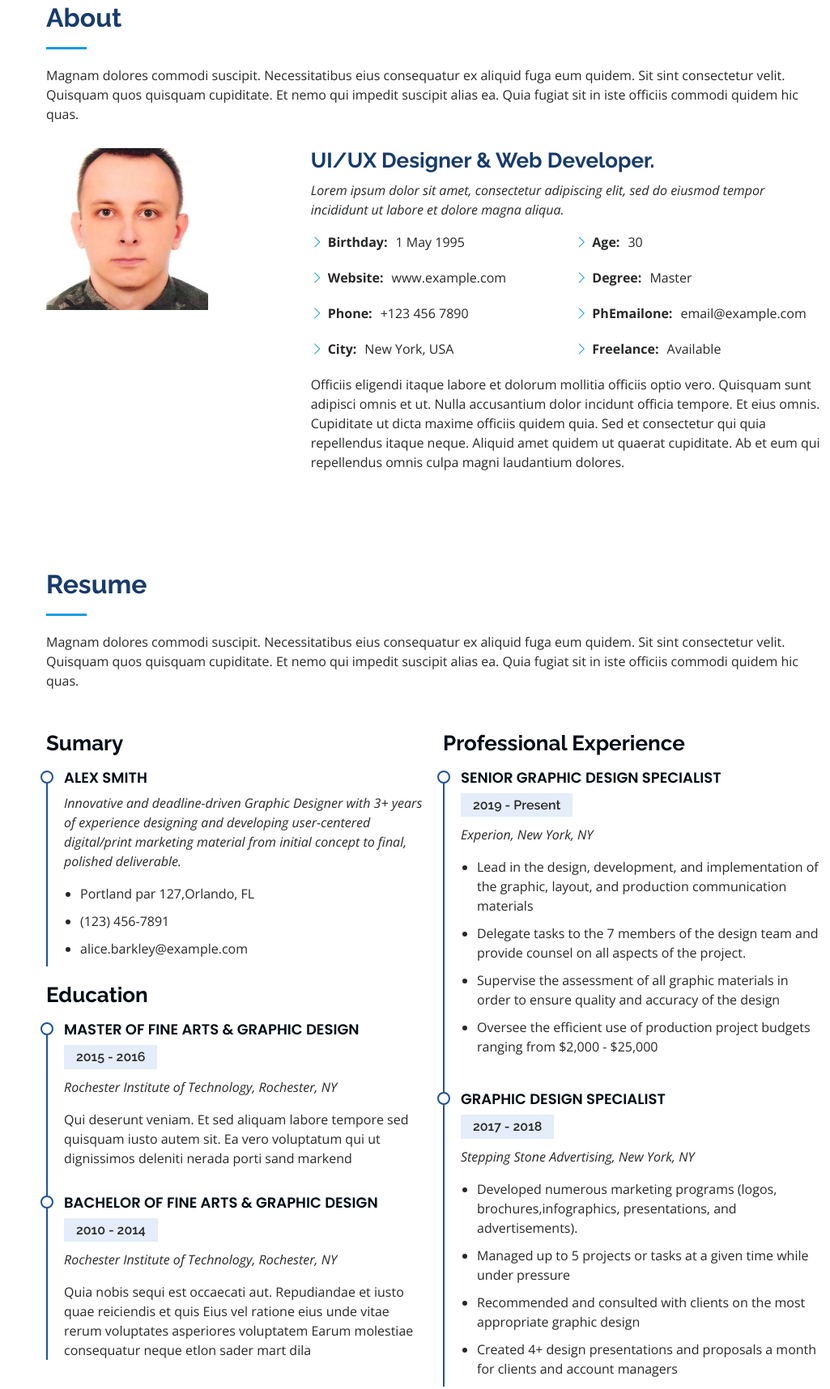
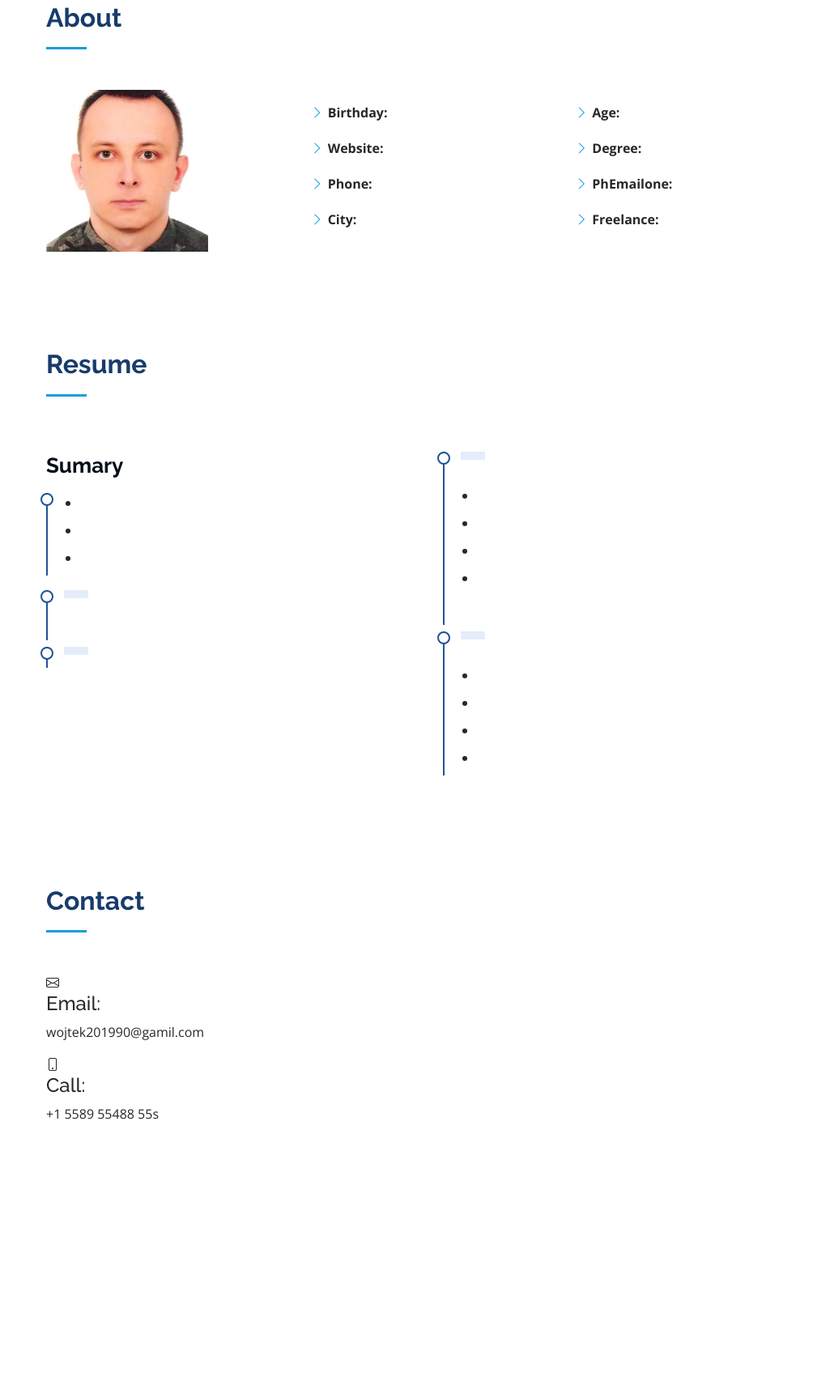
Before and after one commit to WojciechWo/WojciechWo.github.io, a plain HTML site: page index.html in a window 1280 px wide. Shown: the part 857-2573 px from the top of the page at 81% size, without its empty margins (255-1280 px from the left). After the commit the page ends 2391 px from the top, so only its background shows below. Drawn offline with nearby package versions, Linux system fonts and the light colour scheme.

Commit message:
Update index.html

```diff
--- a/index.html
+++ b/index.html
@@ -80,7 +80,7 @@
 
         <div class="section-title">
           <h2>About</h2>
-          <p>Magnam dolores commodi suscipit. Necessitatibus eius consequatur ex aliquid fuga eum quidem. Sit sint consectetur velit. Quisquam quos quisquam cupiditate. Et nemo qui impedit suscipit alias ea. Quia fugiat sit in iste officiis commodi quidem hic quas.</p>
+          <p></p>
         </div>
 
         <div class="row">
@@ -88,32 +88,30 @@
             <img src="assets/img/w.jpg" class="img-fluid" alt="">
           </div>
           <div class="col-lg-8 pt-4 pt-lg-0 content" data-aos="fade-left">
-            <h3>UI/UX Designer &amp; Web Developer.</h3>
+            <h3></h3>
             <p class="fst-italic">
-              Lorem ipsum dolor sit amet, consectetur adipiscing elit, sed do eiusmod tempor incididunt ut labore et dolore
-              magna aliqua.
+
             </p>
             <div class="row">
               <div class="col-lg-6">
                 <ul>
-                  <li><i class="bi bi-chevron-right"></i> <strong>Birthday:</strong> <span>1 May 1995</span></li>
-                  <li><i class="bi bi-chevron-right"></i> <strong>Website:</strong> <span>www.example.com</span></li>
-                  <li><i class="bi bi-chevron-right"></i> <strong>Phone:</strong> <span>+123 456 7890</span></li>
-                  <li><i class="bi bi-chevron-right"></i> <strong>City:</strong> <span>New York, USA</span></li>
+                  <li><i class="bi bi-chevron-right"></i> <strong>Birthday:</strong> <span></span></li>
+                  <li><i class="bi bi-chevron-right"></i> <strong>Website:</strong> <span></span></li>
+                  <li><i class="bi bi-chevron-right"></i> <strong>Phone:</strong> <span></span></li>
+                  <li><i class="bi bi-chevron-right"></i> <strong>City:</strong> <span></span></li>
                 </ul>
               </div>
               <div class="col-lg-6">
                 <ul>
-                  <li><i class="bi bi-chevron-right"></i> <strong>Age:</strong> <span>30</span></li>
-                  <li><i class="bi bi-chevron-right"></i> <strong>Degree:</strong> <span>Master</span></li>
-                  <li><i class="bi bi-chevron-right"></i> <strong>PhEmailone:</strong> <span>email@example.com</span></li>
-                  <li><i class="bi bi-chevron-right"></i> <strong>Freelance:</strong> <span>Available</span></li>
+                  <li><i class="bi bi-chevron-right"></i> <strong>Age:</strong> <span></span></li>
+                  <li><i class="bi bi-chevron-right"></i> <strong>Degree:</strong> <span></span></li>
+                  <li><i class="bi bi-chevron-right"></i> <strong>PhEmailone:</strong> <span></span></li>
+                  <li><i class="bi bi-chevron-right"></i> <strong>Freelance:</strong> <span></span></li>
                 </ul>
               </div>
             </div>
             <p>
-              Officiis eligendi itaque labore et dolorum mollitia officiis optio vero. Quisquam sunt adipisci omnis et ut. Nulla accusantium dolor incidunt officia tempore. Et eius omnis.
-              Cupiditate ut dicta maxime officiis quidem quia. Sed et consectetur qui quia repellendus itaque neque. Aliquid amet quidem ut quaerat cupiditate. Ab et eum qui repellendus omnis culpa magni laudantium dolores.
+
             </p>
           </div>
         </div>
@@ -131,58 +129,58 @@
 
         <div class="section-title">
           <h2>Resume</h2>
-          <p>Magnam dolores commodi suscipit. Necessitatibus eius consequatur ex aliquid fuga eum quidem. Sit sint consectetur velit. Quisquam quos quisquam cupiditate. Et nemo qui impedit suscipit alias ea. Quia fugiat sit in iste officiis commodi quidem hic quas.</p>
+          <p></p>
         </div>
 
         <div class="row">
           <div class="col-lg-6" data-aos="fade-up">
             <h3 class="resume-title">Sumary</h3>
             <div class="resume-item pb-0">
-              <h4>Alex Smith</h4>
-              <p><em>Innovative and deadline-driven Graphic Designer with 3+ years of experience designing and developing user-centered digital/print marketing material from initial concept to final, polished deliverable.</em></p>
+              <h4></h4>
+              <p><em></em></p>
               <ul>
-                <li>Portland par 127,Orlando, FL</li>
-                <li>(123) 456-7891</li>
-                <li>alice.barkley@example.com</li>
+                <li></li>
+                <li></li>
+                <li></li>
               </ul>
             </div>
 
-            <h3 class="resume-title">Education</h3>
+            <h3 class="resume-title"></h3>
             <div class="resume-item">
-              <h4>Master of Fine Arts &amp; Graphic Design</h4>
-              <h5>2015 - 2016</h5>
-              <p><em>Rochester Institute of Technology, Rochester, NY</em></p>
-              <p>Qui deserunt veniam. Et sed aliquam labore tempore sed quisquam iusto autem sit. Ea vero voluptatum qui ut dignissimos deleniti nerada porti sand markend</p>
+              <h4></h4>
+              <h5></h5>
+              <p><em></em></p>
+              <p></p>
             </div>
             <div class="resume-item">
-              <h4>Bachelor of Fine Arts &amp; Graphic Design</h4>
-              <h5>2010 - 2014</h5>
-              <p><em>Rochester Institute of Technology, Rochester, NY</em></p>
-              <p>Quia nobis sequi est occaecati aut. Repudiandae et iusto quae reiciendis et quis Eius vel ratione eius unde vitae rerum voluptates asperiores voluptatem Earum molestiae consequatur neque etlon sader mart dila</p>
+              <h4></h4>
+              <h5></h5>
+              <p><em></em></p>
+              <p></p>
             </div>
           </div>
           <div class="col-lg-6" data-aos="fade-up" data-aos-delay="100">
-            <h3 class="resume-title">Professional Experience</h3>
+            <h3 class="resume-title"></h3>
             <div class="resume-item">
-              <h4>Senior graphic design specialist</h4>
-              <h5>2019 - Present</h5>
-              <p><em>Experion, New York, NY </em></p>
+              <h4></h4>
+              <h5></h5>
+              <p><em></em></p>
               <ul>
-                <li>Lead in the design, development, and implementation of the graphic, layout, and production communication materials</li>
-                <li>Delegate tasks to the 7 members of the design team and provide counsel on all aspects of the project. </li>
-                <li>Supervise the assessment of all graphic materials in order to ensure quality and accuracy of the design</li>
-                <li>Oversee the efficient use of production project budgets ranging from $2,000 - $25,000</li>
+                <li></li>
+                <li></li>
+                <li></li>
+                <li></li>
               </ul>
             </div>
             <div class="resume-item">
-              <h4>Graphic design specialist</h4>
-              <h5>2017 - 2018</h5>
-              <p><em>Stepping Stone Advertising, New York, NY</em></p>
+              <h4></h4>
+              <h5></h5>
+              <p><em></em></p>
               <ul>
-                <li>Developed numerous marketing programs (logos, brochures,infographics, presentations, and advertisements).</li>
-                <li>Managed up to 5 projects or tasks at a given time while under pressure</li>
-                <li>Recommended and consulted with clients on the most appropriate graphic design</li>
-                <li>Created 4+ design presentations and proposals a month for clients and account managers</li>
+                <li></li>
+                <li></li>
+                <li></li>
+                <li></li>
               </ul>
             </div>
           </div>
@@ -203,7 +201,7 @@
 
         <div class="section-title">
           <h2>Contact</h2>
-          <p>Magnam dolores commodi suscipit. Necessitatibus eius consequatur ex aliquid fuga eum quidem. Sit sint consectetur velit. Quisquam quos quisquam cupiditate. Et nemo qui impedit suscipit alias ea. Quia fugiat sit in iste officiis commodi quidem hic quas.</p>
+          <p></p>
         </div>
 
         <div class="row" data-aos="fade-in">
```
